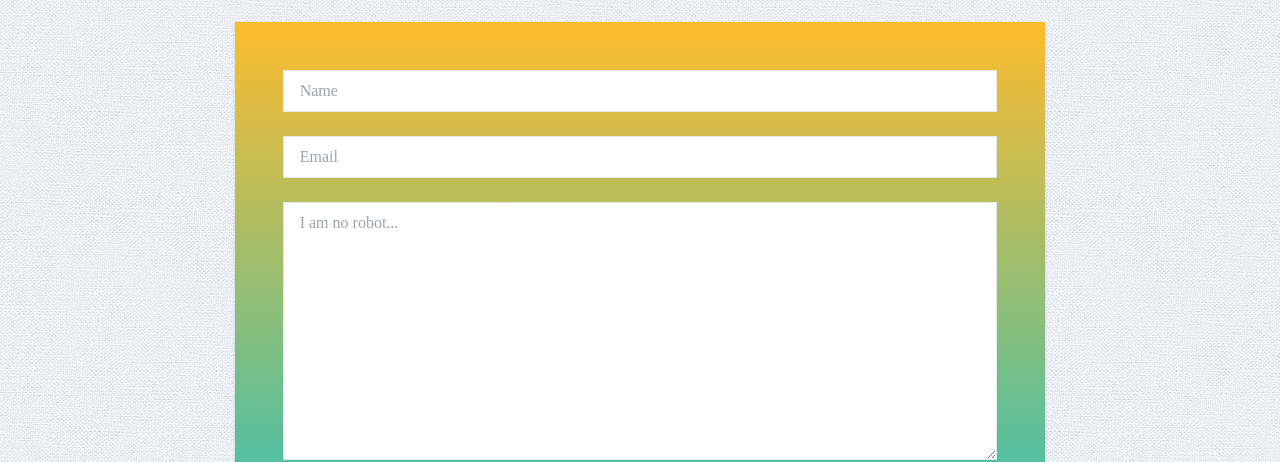
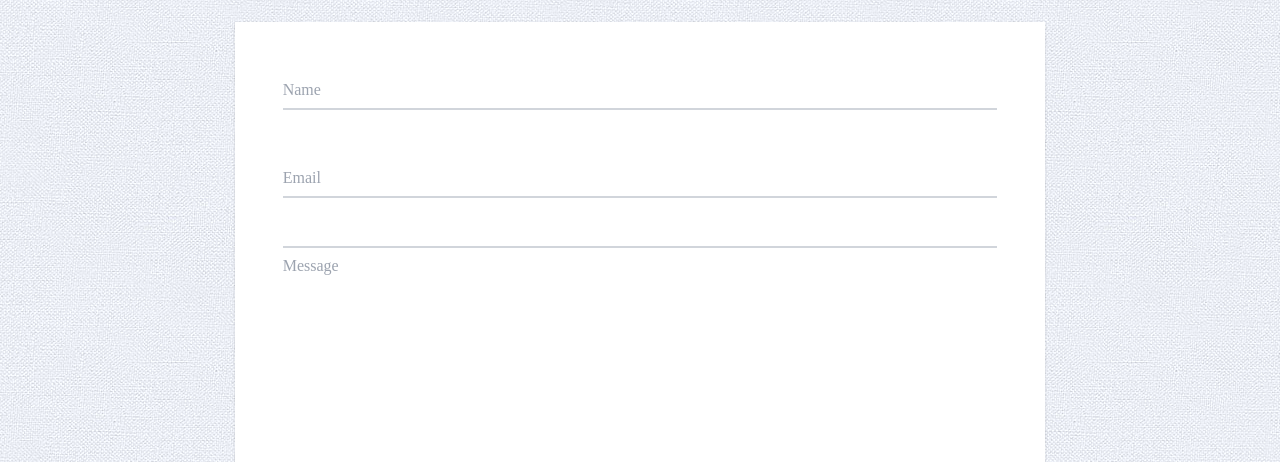
Before and after one commit to Existenziell/yoga.christof.digital, a Next.js app: page /contact in a window 1280 px wide. Shown: the part 338-800 px from the top of the page. Built offline with nearby package versions, Linux system fonts and the light colour scheme; a web font is replaced by a local one.

Commit message:
Better contact form

```diff
--- a/components/Nav.js
+++ b/components/Nav.js
@@ -25,7 +25,7 @@ const Nav = () => {
         <nav className={`absolute dark:bg-black dark:text-gray-300 w-full py-3 md:py-0 z-10 ${router.pathname === '/map' && 'relative'}`}>
 
             {/* Desktop menu */}
-            <ul className='hidden md:flex justify-between items-center ml-4 w-max '>
+            <ul className='hidden md:flex justify-between items-center ml-4 w-max'>
                 {links.map(l => (
                     <li key={l.name}>
                         <Link href={l.url}>
--- a/components/Quote.js
+++ b/components/Quote.js
@@ -2,7 +2,7 @@ const Quote = ({ text, classes }) => (
   <div className={`${classes} flex items-center`}>
     <span className='text-7xl leading-none font-serif text-white drop-shadow block -mr-4 -mb-2'>&bdquo;</span>
     <span className='bg-black bg-opacity-50 text-white text-xl px-6 py-4 rounded'>{text}</span>
-    <span className='text-7xl leading-none font-serif text-white drop-shadow block -ml-4 -mt-5 '>&rdquo;</span>
+    <span className='text-7xl leading-none font-serif text-white drop-shadow block -ml-4 -mt-5'>&rdquo;</span>
   </div>
 )
 
--- a/pages/contact.js
+++ b/pages/contact.js
@@ -42,14 +42,24 @@ const Contact = () => {
                 Languages I understand without Google Translate are:<br />
                 English, Deutsch, Français, Español, Catalán and नेपाली (well, the basics ッ).
             </p>
-            <div className='p-4 sm:p-12 mt-6 shadow w-full lg:w-2/3 bg-gradient-to-b from-primary to-secondary'>
-                <form onSubmit={submitForm} className='flex flex-col space-y-6 '>
-                    <input type='text' name='name' placeholder='Name' onChange={setData} required></input>
-                    <input type='email' name='email' placeholder='Email' onChange={setData} required></input>
-                    <textarea placeholder='I am no robot...' name='message' onChange={setData} rows='10' required></textarea>
+            <div className='px-4 py-8 sm:p-12 mt-6 shadow w-full lg:w-2/3 bg-white dark:bg-gray-700'>
+                <form onSubmit={submitForm}>
+
+                    <div className='relative mb-12'>
+                        <input id='name' name='name' type='text' onChange={setData} required disabled={sending} className='peer' placeholder='Name' />
+                        <label htmlFor='name'>Name</label>
+                    </div>
+                    <div className='relative mb-12'>
+                        <input id='email' type='email' name='email' onChange={setData} required disabled={sending} className='peer' placeholder='Email' />
+                        <label htmlFor='email'>Email</label>
+                    </div>
+                    <div className='relative'>
+                        <textarea id='message' name='message' onChange={setData} rows='10' required disabled={sending} className='peer' placeholder='Message'></textarea>
+                        <label htmlFor='message' className='-top-5 peer-focus:-top-5'>Message</label>
+                    </div>
 
                     {errorMsg ?
-                        <div className='text-left bg-red-700 text-white p-4'>
+                        <div className='text-left bg-brand text-white p-4'>
                             {errorMsg}
                         </div>
                         :
--- a/pages/services.js
+++ b/pages/services.js
@@ -6,7 +6,7 @@ import { services } from '../lib/services'
 const Services = () => {
   return (
     <section className='px-4 md:px-8 py-16 md:py-32 bg-cloth-pattern bg-repeat dark:bg-cloth-pattern-dark'>
-      <div className='text-center '>
+      <div className='text-center'>
         <h1 className='text-4xl mb-2'>Services I offer</h1>
         <p className='mb-12'>There are many ways we can work together:</p>
         <ul className='text-left w-full flex flex-wrap'>
--- a/styles/globals.css
+++ b/styles/globals.css
@@ -59,16 +59,16 @@ html, body {
 	Forms
 	========================================================================== */
 
-input {
-  @apply px-4 py-2
-    border focus:outline-none focus:ring-1 focus:ring-brand text-brand
-    dark:bg-black dark:text-gray-300 dark:border-brand;
+input[type="text"], input[type="email"] {
+  @apply h-10 w-full border-b-2 border-gray-300 text-gray-900 placeholder-transparent focus:outline-none focus:border-brand dark:bg-gray-700 dark:text-gray-300;
+}
+
+label {
+  @apply absolute left-0 -top-4 text-gray-600 dark:text-gray-300 text-sm transition-all peer-placeholder-shown:text-base peer-placeholder-shown:text-gray-400 peer-placeholder-shown:top-2 peer-focus:-top-4 peer-focus:text-gray-600 peer-focus:text-sm dark:peer-focus:text-gray-300;
 }
 
 textarea {
-  @apply px-4 py-2
-    border focus:outline-none focus:ring-1 focus:ring-brand text-brand
-    dark:bg-black dark:text-gray-300 dark:border-brand;
+  @apply h-full w-full py-4 border-t-2 border-b-2 border-gray-300 text-gray-900 placeholder-transparent focus:outline-none focus:border-brand dark:bg-gray-700 dark:text-gray-300;
 }
 
 .button {
```
